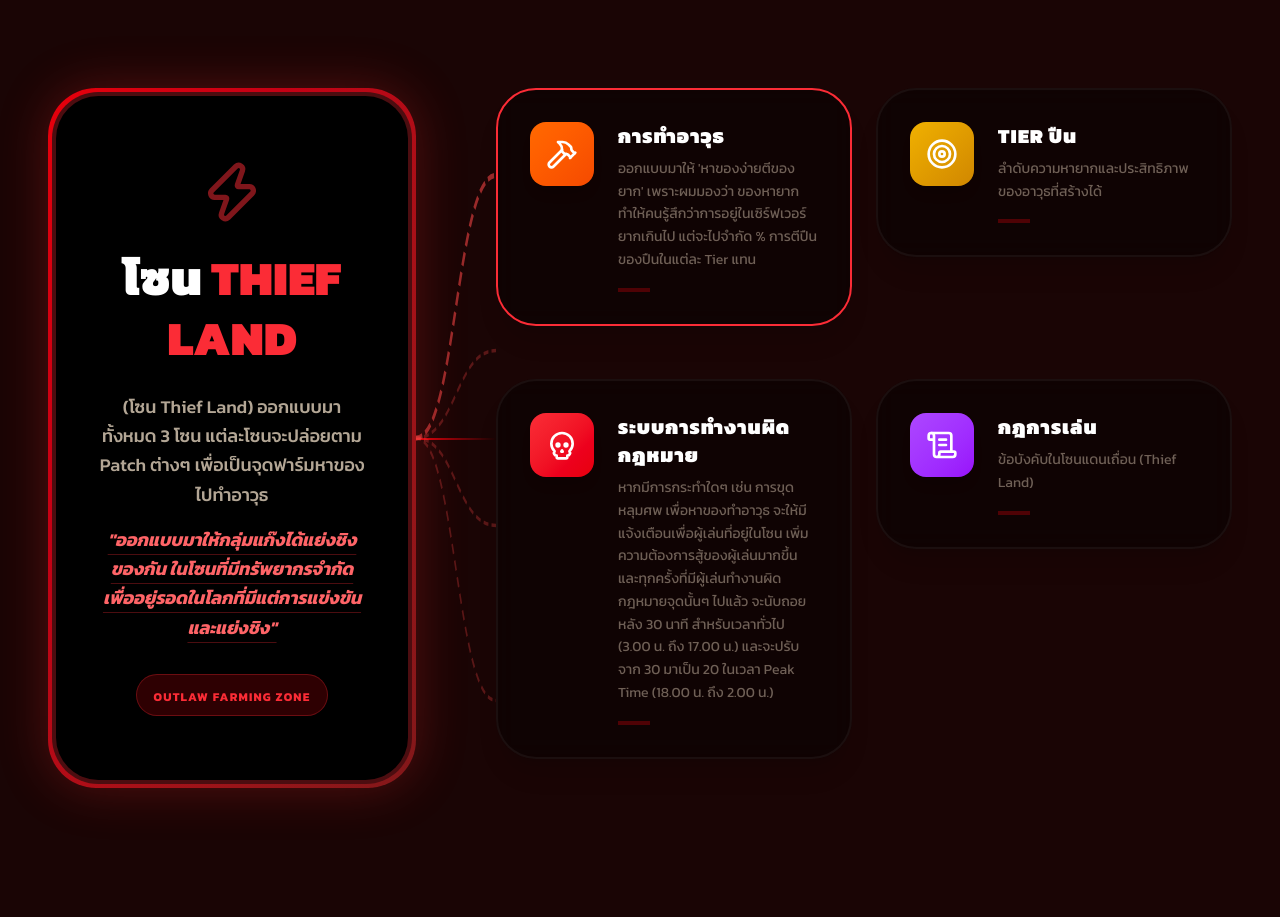
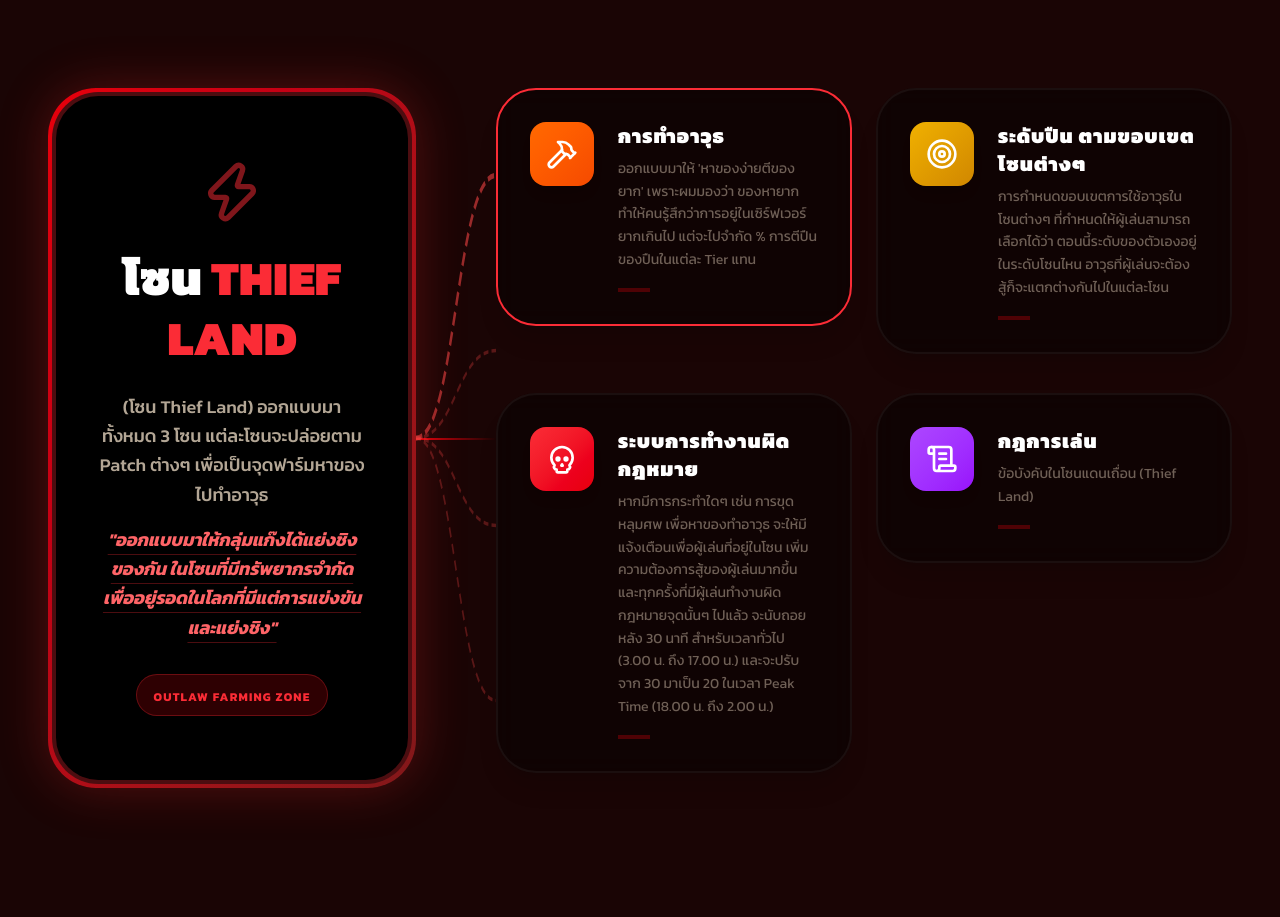
Before and after one commit to Rayzxls/Present, a React (Vite) app: page / in a window 1280 px wide. Shown: the part 6120-7037 px from the top of the page. Built offline with nearby package versions, Linux system fonts and the light colour scheme.

Commit message:
Update Gun Levels by Zone Boundary mechanics and content

```diff
--- a/src/App.jsx
+++ b/src/App.jsx
@@ -553,7 +553,12 @@ const GameplaySection = () => {
       color: "from-orange-500 to-orange-600",
       desc: "ออกแบบมาให้ 'หาของง่ายตีของยาก' เพราะผมมองว่า ของหายาก ทำให้คนรู้สึกว่าการอยู่ในเซิร์ฟเวอร์ยากเกินไป แต่จะไปจำกัด % การตีปืนของปืนในแต่ละ Tier แทน"
     },
-    { title: "Tier ปืน", icon: Target, color: "from-yellow-500 to-yellow-600", desc: "ลำดับความหายากและประสิทธิภาพของอาวุธที่สร้างได้" },
+    {
+      title: "ระดับปืน ตามขอบเขตโซนต่างๆ",
+      icon: Target,
+      color: "from-yellow-500 to-yellow-600",
+      desc: "การกำหนดขอบเขตการใช้อาวุธในโซนต่างๆ ที่กำหนดให้ผู้เล่นสามารถเลือกได้ว่า ตอนนี้ระดับของตัวเองอยู่ในระดับโซนไหน อาวุธที่ผู้เล่นจะต้องสู้ก็จะแตกต่างกันไปในแต่ละโซน"
+    },
     {
       title: "ระบบการทำงานผิดกฎหมาย",
       icon: Skull,
```
